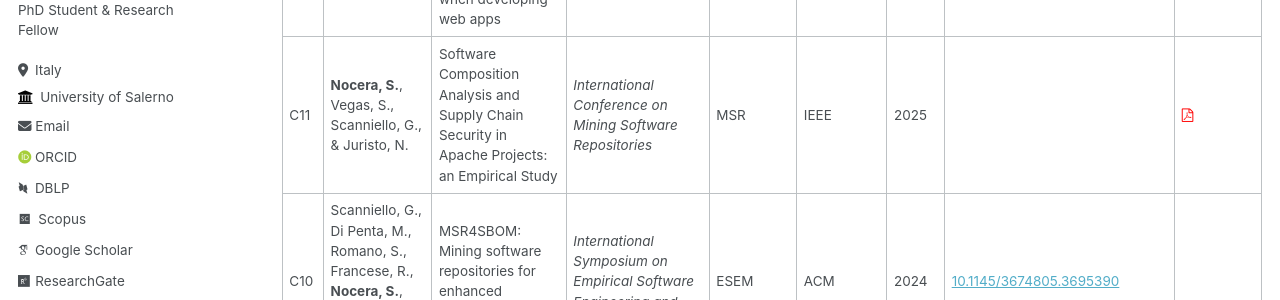
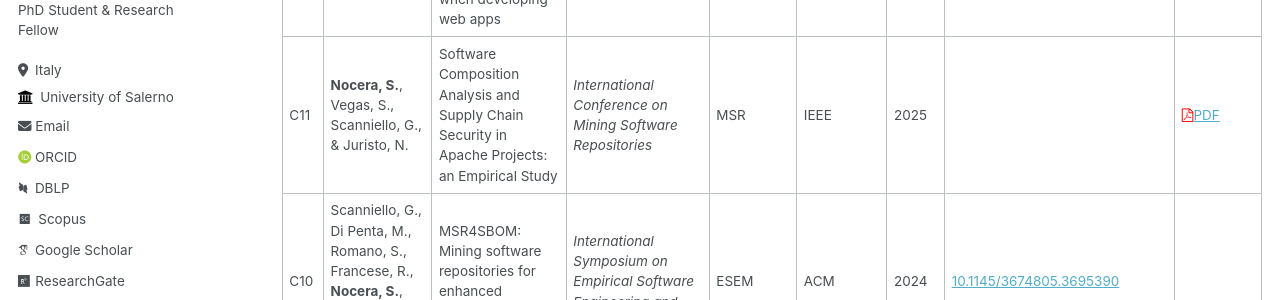
Before and after one commit to sabato-nocera/sabato-nocera.github.io, a Jekyll site: the page built from _pages/publications.md, in a window 1280 px wide and 900 px high. Shown: the part 323-623 px from the top of the window. Built offline with Jekyll 4.4.1, drawn with Linux system fonts in a browser that asks for light colours; some web fonts are replaced; comment, search, counter and statistics services are not loaded.

Commit message:
Update publications.md

```diff
--- a/_pages/publications.md
+++ b/_pages/publications.md
@@ -11,7 +11,7 @@ author_profile: true
 | ID   | Authors                                                                                                            | Title                                                                                                                                                                                                       | Venue                                                                                                            | Acronym   | Publisher | Year | DOI                                                                                                   | Pre‑print |
 |------|---------------------------------------------------------------------------------------------------------------------|-------------------------------------------------------------------------------------------------------------------------------------------------------------------------------------------------------------|------------------------------------------------------------------------------------------------------------------|-----------|-----------|------|-------------------------------------------------------------------------------------------------------|-----------|
 | J1   | **Nocera, S.**, Romano, S., Francese, R., & Scanniello, G.                                                           | Software engineering education: Results from a training intervention based on SonarCloud when developing web apps                                                                                           | *Journal of Systems and Software*                                                                              | JSS       | Elsevier  | 2025 | [10.1016/j.jss.2024.112308](https://doi.org/10.1016/j.jss.2024.112308)                                   |           |
-| C11  | **Nocera, S.**, Vegas, S., Scanniello, G., & Juristo, N.                                                             | Software Composition Analysis and Supply Chain Security in Apache Projects: an Empirical Study                                                                                                              | *International Conference on Mining Software Repositories*                                                     | MSR       | IEEE      | 2025 |                                                                                                       | [<i class="fa fa-file-pdf-o" style="color:red"></i>](https://sabato-nocera.github.io/files/msr2025.pdf) |
+| C11  | **Nocera, S.**, Vegas, S., Scanniello, G., & Juristo, N.                                                             | Software Composition Analysis and Supply Chain Security in Apache Projects: an Empirical Study                                                                                                              | *International Conference on Mining Software Repositories*                                                     | MSR       | IEEE      | 2025 |                                                                                                       | [<i class="fa fa-file-pdf-o" style="color:red"></i>PDF](https://sabato-nocera.github.io/files/msr2025.pdf) |
 | C10  | Scanniello, G., Di Penta, M., Romano, S., Francese, R., **Nocera, S.**, Cassieri, P., Bifolco, D., & Zampetti, F.    | MSR4SBOM: Mining software repositories for enhanced software bills of materials                                                                                                                             | *International Symposium on Empirical Software Engineering and Measurement*                                    | ESEM      | ACM       | 2024 | [10.1145/3674805.3695390](https://doi.org/10.1145/3674805.3695390)                                       |           |
 | C9   | **Nocera, S.**, Di Penta, M., Francese, R., Romano, S., & Scanniello, G.                                             | If it’s not SBOM, then what? How Italian Practitioners Manage the Software Supply Chain                                                                                                                     | *International Conference on Software Maintenance and Evolution*                                               | ICSME     | IEEE      | 2024 | [10.1109/ICSME58944.2024.00077](https://doi.org/10.1109/ICSME58944.2024.00077)                         |           |
 | C8   | **Nocera, S.**, Romano, S., Di Nucci, D., Francese, R., Palomba, F., & Scanniello, G.                                | Do Static Analysis Tools Improve Awareness and Attitude Toward Secure Software Development?                                                                                                                 | *International Conference on the Quality of Information and Communications Technology*                         | QUATIC    | Springer  | 2024 | [10.1007/978-3-031-70245-7_28](https://doi.org/10.1007/978-3-031-70245-7_28)                           |           |
@@ -21,7 +21,7 @@ author_profile: true
 | C4   | **Nocera, S.**, Romano, S., Francese, R., & Scanniello, G.                                                           | A large‑scale fine‑grained empirical study on security concerns in open‑source software                                                                                                                     | *Euromicro Conference on Software Engineering and Advanced Applications*                                       | SEAA      | IEEE      | 2023 | [10.1109/SEAA60479.2023.00069](https://doi.org/10.1109/SEAA60479.2023.00069)                           |           |
 | C3   | **Nocera, S.**, Romano, S., Francese, R., Burlon, R., & Scanniello, G.                                               | Managing Vulnerabilities in Software Projects: the Case of NTT Data                                                                                                                                          | *Euromicro Conference on Software Engineering and Advanced Applications*                                       | SEAA      | IEEE      | 2023 | [10.1109/SEAA60479.2023.00046](https://doi.org/10.1109/SEAA60479.2023.00046)                           |           |
 | C2   | **Nocera, S.**, Francese, R., & Scanniello, G.                                                                       | Training Bachelor Students to Design Better Quality Web Apps: Preliminary Results from a Prospective Empirical Investigation                                                                                  | *International Conference on Evaluation and Assessment in Software Engineering*                                 | EASE      | ACM       | 2023 | [10.1145/3593434.3593957](https://doi.org/10.1145/3593434.3593957)                                     |           |
-| C1   | **Nocera, S.**, Romano, S., Francese, R., & Scanniello, G.                                                           | Training for security: planning the use of a SAT in the development pipeline of web Apps                                                                                                                     | *International Conference on Software Engineering: Software Engineering Education and Training*                | ICSE‑SEET | IEEE      | 2023 | [10.1109/ICSE-SEET58685.2023.00010](https://doi.org/10.1109/ICSE-SEET58685.2023.00010)                 | [<i class="fa fa-file-pdf-o" style="color:red"></i>](https://sabato-nocera.github.io/files/icseseet2023.pdf)       |
+| C1   | **Nocera, S.**, Romano, S., Francese, R., & Scanniello, G.                                                           | Training for security: planning the use of a SAT in the development pipeline of web Apps                                                                                                                     | *International Conference on Software Engineering: Software Engineering Education and Training*                | ICSE‑SEET | IEEE      | 2023 | [10.1109/ICSE-SEET58685.2023.00010](https://doi.org/10.1109/ICSE-SEET58685.2023.00010)                 | [<i class="fa fa-file-pdf-o" style="color:red"></i>PDF](https://sabato-nocera.github.io/files/icseseet2023.pdf)       |
 
 
 
```
